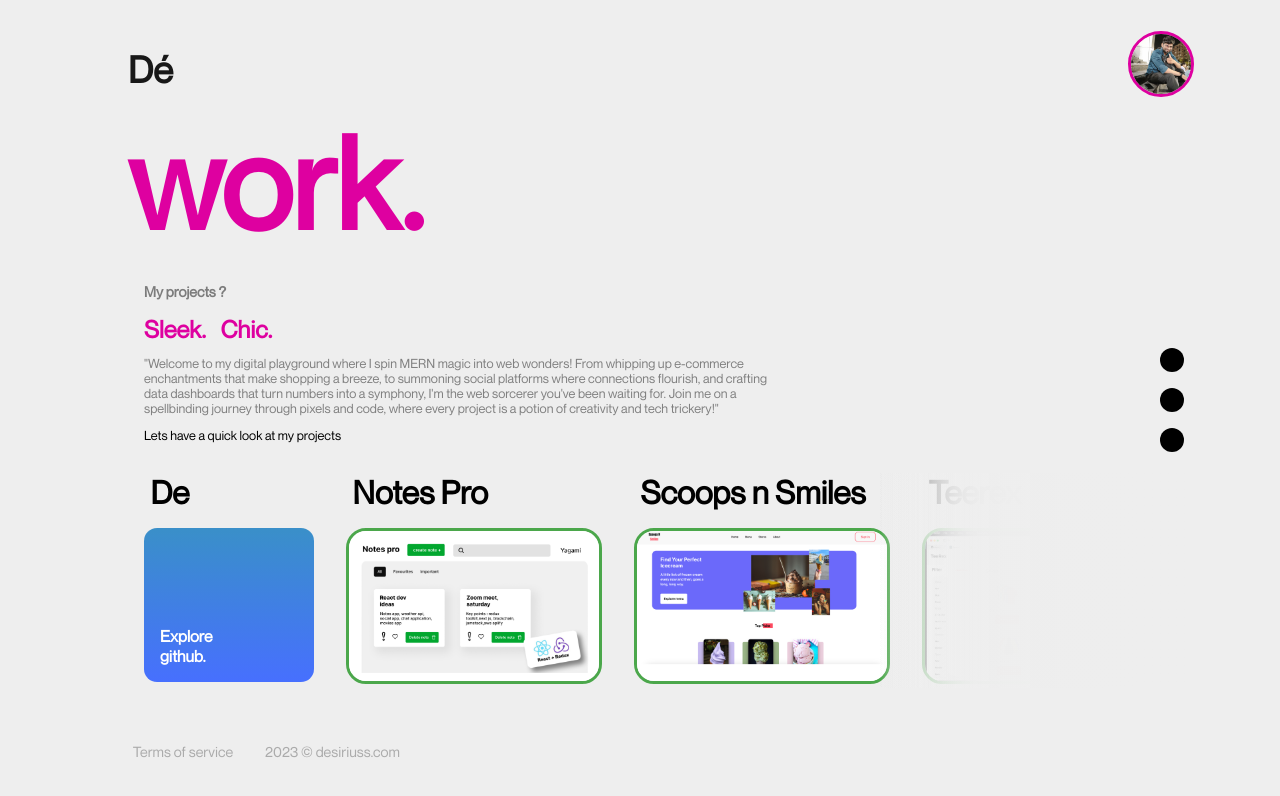
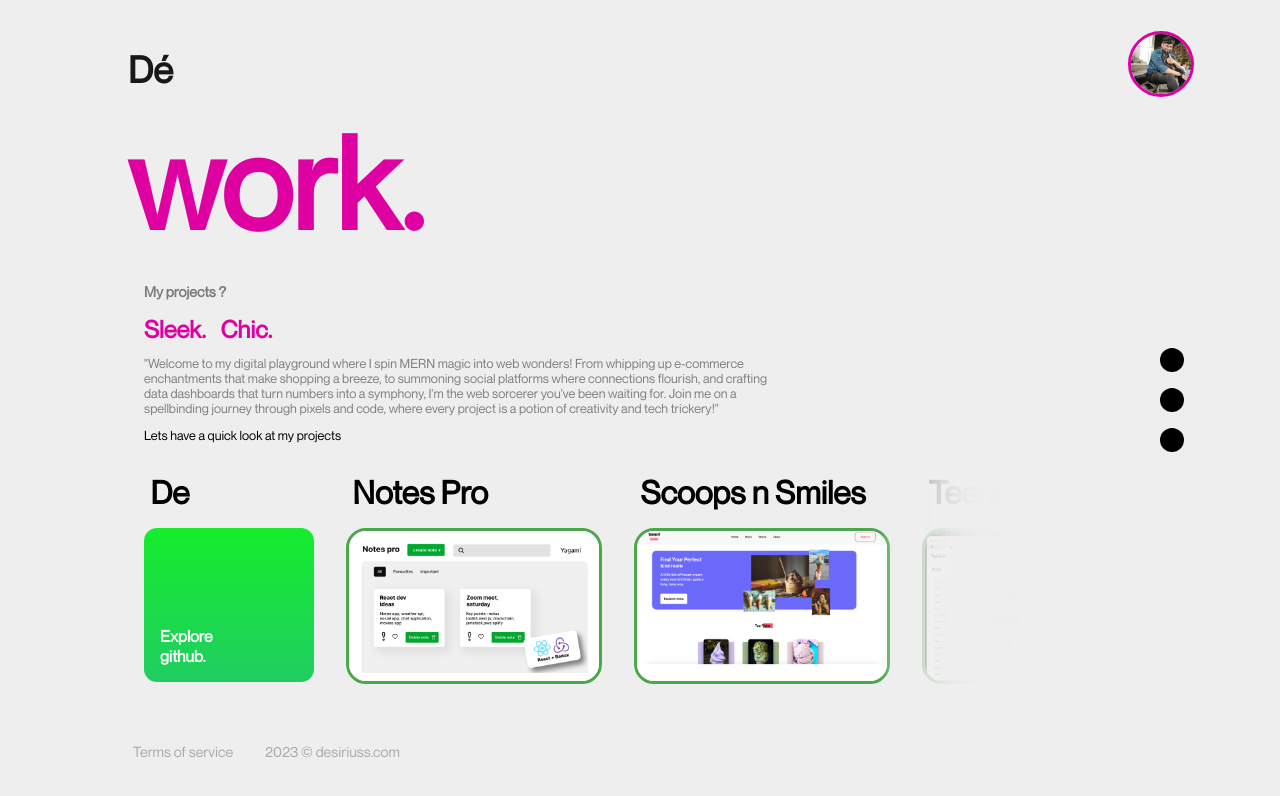
Before and after one commit to dopeUX/folio, a React (Vite) app: page /work in a window 1280 px wide. Shown: the top 796 px of the page. Built offline with nearby package versions, Linux system fonts and the light colour scheme.

Commit message:
git-init

```diff
--- a/src/app/components/WorkPage/WorkPage.component.css
+++ b/src/app/components/WorkPage/WorkPage.component.css
@@ -35,6 +35,9 @@
 .work-page .detailed-work-section .work-item-card .item-title {
   font-size: 0.9rem;
   color: #7c7c7c;
+}
+.work-page .detailed-work-section .work-item-card a {
+  text-decoration: none;
 }
 .work-page .detailed-work-section .work-item-card .item-title {
   color: black;
@@ -113,9 +116,10 @@
 }
 
 .animate {
+  cursor: pointer;
   background: linear-gradient(180deg, #13ef29, #476fff);
   background-size: 400% 400%;
-  animation: AnimationName 10s ease infinite;
+  animation: AnimationName 5s ease infinite;
 }
 @keyframes AnimationName {
   0% {
--- a/src/app/components/WorkPage/WorkPage.component.scss
+++ b/src/app/components/WorkPage/WorkPage.component.scss
@@ -33,6 +33,9 @@
 			 .item-title{
 				font-size: .9rem;
 				color: #7c7c7c;
+			 }
+			 a{
+				text-decoration: none;
 			 }
 			 .item-title{
 				color: black;
@@ -131,12 +134,13 @@
 }
 
 .animate {
+	cursor: pointer;
     background: linear-gradient(180deg, #13ef29, #476fff);
     background-size: 400% 400%;
 
-    -webkit-animation: AnimationName 10s ease infinite;
-    -moz-animation: AnimationName 10s ease infinite;
-    animation: AnimationName 10s ease infinite;
+    -webkit-animation: AnimationName 5s ease infinite;
+    -moz-animation: AnimationName 5s ease infinite;
+    animation: AnimationName 5s ease infinite;
 }
 
 @-webkit-keyframes AnimationName {
--- a/src/app/components/WorkPage/WorkPage.component.tsx
+++ b/src/app/components/WorkPage/WorkPage.component.tsx
@@ -79,9 +79,11 @@ const WorkPage:React.FC<any> = () =>{
 			<div className="white-grad-overlay"></div>
 				<div className="work-item-card">
 					<h3 className="item-title">De</h3>
+					<a href="https://www.github.com/dopeUX" target="_blank">
 					<div className="work-item-tile animate">
 						<h4>Explore github.</h4>
 					</div>
+					</a>
 				</div>
 
 				{/* //cards ---- */}
```
Also changed, not shown: 1 other file (tests, documents, lock files or other folders).
